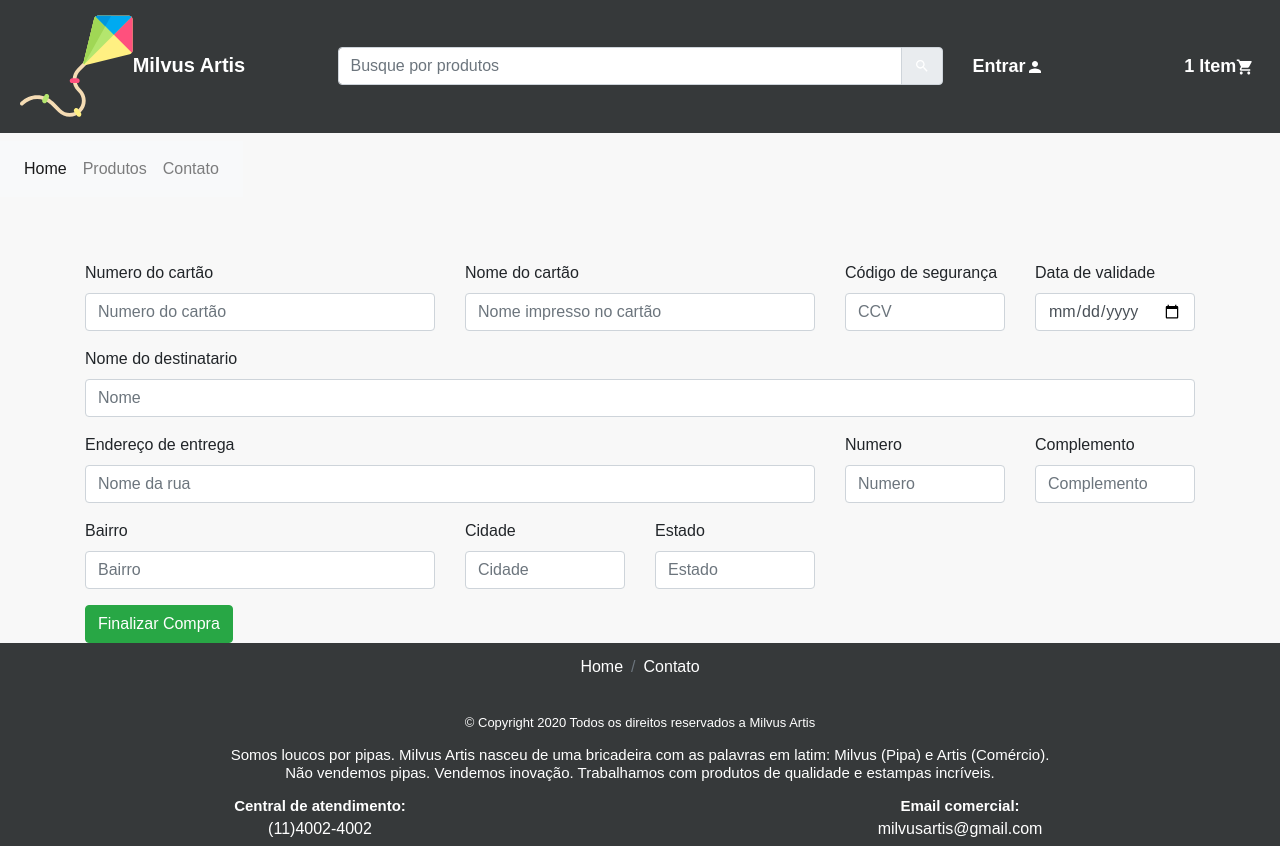
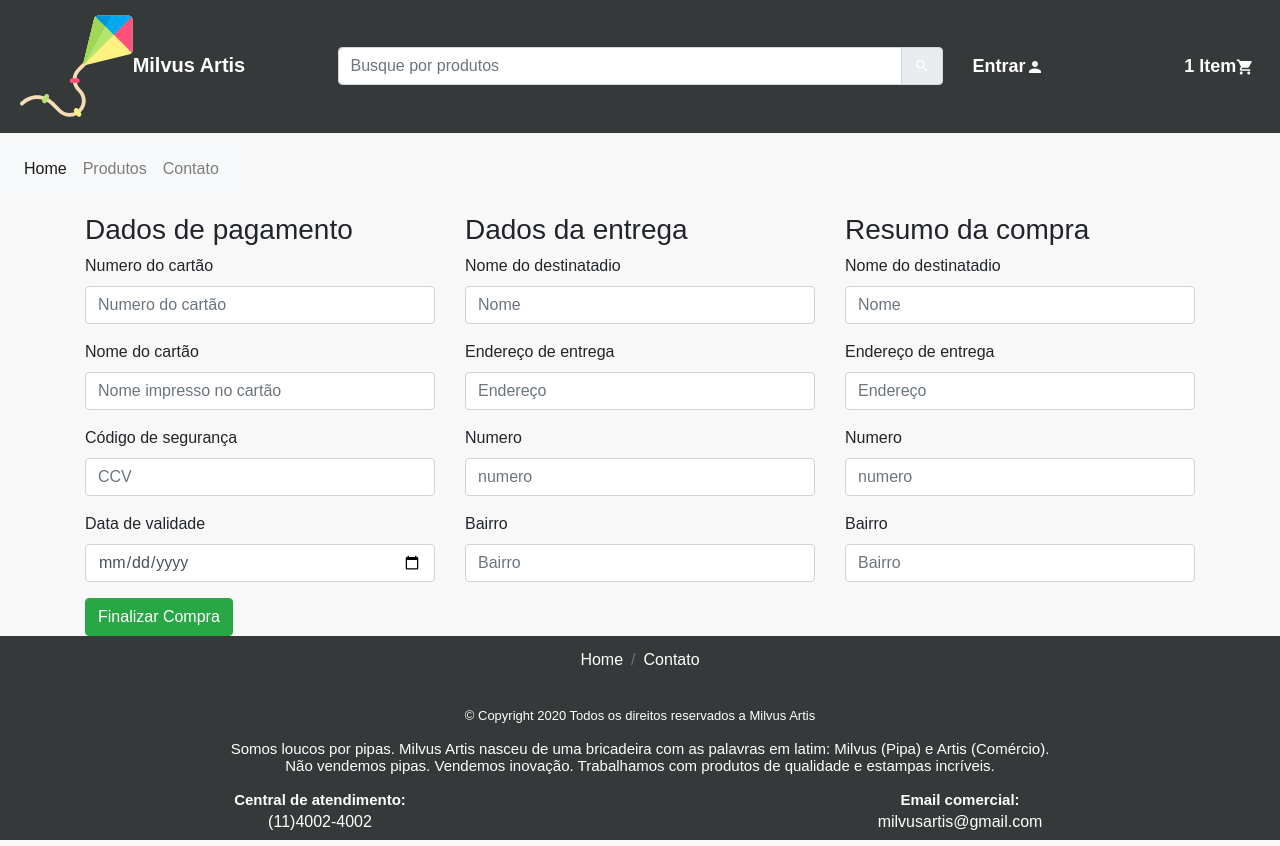
Before and after one commit to milvusartis/ecommerce-de-pipas, a React (Create React App) app: page /checkout in a window 1280 px wide. Built offline with nearby package versions, Linux system fonts and the light colour scheme; a web font is replaced by a local one.

Commit message:
checkout alterado

```diff
--- a/src/componentes/Checkout/checkout.js
+++ b/src/componentes/Checkout/checkout.js
@@ -9,81 +9,73 @@ class Checkout extends Component {
 
     render() {
         return (
-            <> <Container className="mt-5" id="checkout"xs="12" md="8">
+            <>
+            <Container id="checkout"xs="12" md="8">
                 <Form>
                     <Row>
                     <Col xs="12" md="4">
+                        <h3>Dados de pagamento</h3>
                         <FormGroup>
                             <Label >Numero do cartão</Label>
                             <Input  type="number" name="cartao" id="cartao" placeholder="Numero do cartão" />
                         </FormGroup>
-                    </Col>
-                    <Col xs="12" md="4">
                             <FormGroup>
                                 <Label>Nome do cartão</Label>
                                 <Input  type="text" name="nomeCarto" id="nomeCarto" placeholder="Nome impresso no cartão" />
                             </FormGroup>
-                    </Col>
-                    <Col xs="12" md="2" >
                             <FormGroup>
                                 <Label>Código de segurança</Label>
                                 <Input  type="number" name="ccv" id="ccv"placeholder="CCV"/>
                             </FormGroup>
-                    </Col>
-                    <Col xs="12" md="2" >
                             <FormGroup >
                                 <Label >Data de validade</Label>
                                 <Input  type="date" name="dataValiade" id="dataValidade"placeholder="Data"/>
                             </FormGroup>
                     </Col>
-                </Row>
+                    <Col xs="12" md="4">
+                        <h3>Dados da entrega</h3>
                         <FormGroup>
-                    <Label>Nome do destinatario </Label>
-                    <Input  type="text" name="nomeDestinatario" id="nomeDestinatario" placeholder="Nome"/>
+                            <Label >Nome do destinatadio</Label>
+                            <Input  type="text" name="nomeEntrega" id="nomeEntrega" placeholder="Nome" />
                         </FormGroup>
-                <Row>
-                <Col xs="12" md="8">
                             <FormGroup>
                                 <Label>Endereço de entrega</Label>
-                    <Input  type="text" name="endereco" id="endereco" placeholder="Nome da rua"/>
+                                <Input  type="text" name="enderecoEntrega" id="enderecoEntrega" placeholder="Endereço" />
                             </FormGroup>
+                            <FormGroup>
+                                <Label>Numero</Label>
+                                <Input  type="number" name="numero" id="ccv"placeholder="numero"/>
+                            </FormGroup>
+                            <FormGroup >
+                                <Label >Bairro</Label>
+                                <Input  type="text" name="bairro" id="bairro"placeholder="Bairro"/>
+                            </FormGroup>
+
                     </Col>
-                <Col xs="6" md="2">
+                    <Col xs="12" md="4">
+                        <h3>Resumo da compra</h3>
                         <FormGroup>
-                        <Label for="exampleZip">Numero</Label>
-                        <Input  type="number" name="numeroCasa" id="numeroCasa" placeholder="Numero"/>
+                            <Label >Nome do destinatadio</Label>
+                            <Input  type="text" name="nomeEntrega" id="nomeEntrega" placeholder="Nome" />
                         </FormGroup>
-                    </Col>
-                    <Col xs="6" md="2">
                             <FormGroup>
-                        <Label>Complemento</Label>
-                        <Input  type="text" name="complemento" id="complemento"placeholder="Complemento"/>
+                                <Label>Endereço de entrega</Label>
+                                <Input  type="text" name="enderecoEntrega" id="enderecoEntrega" placeholder="Endereço" />
+                            </FormGroup>
+                            <FormGroup>
+                                <Label>Numero</Label>
+                                <Input  type="number" name="numero" id="ccv"placeholder="numero"/>
+                            </FormGroup>
+                            <FormGroup >
+                                <Label >Bairro</Label>
+                                <Input  type="text" name="bairro" id="bairro"placeholder="Bairro"/>
                             </FormGroup>
                     </Col>
                     </Row>
-                <Row>
-                    <Col xs="12" md="4">
-                    <FormGroup>
-                        <Label for="exampleCity">Bairro</Label>
-                        <Input  type="text" name="bairro" id="bairro"placeholder="Bairro"/>
-                    </FormGroup>
-                    </Col>
-                    <Col xs="6" md="2">
-                    <FormGroup>
-                        <Label>Cidade</Label>
-                        <Input  type="text" name="cidade" id="cidade"placeholder="Cidade"/>
-                    </FormGroup>
-                    </Col>
-                    <Col xs="6" md="2">
-                    <FormGroup>
-                        <Label>Estado</Label>
-                        <Input  type="text" name="estado" id="estado"placeholder="Estado"/>
-                    </FormGroup>
-                    </Col>
-                </Row>
+                </Form>
+
 
                 <Button color="success">Finalizar Compra</Button>
-                </Form>
                 </Container>
     </>
         );
--- a/src/componentes/login/Cadastro.js
+++ b/src/componentes/login/Cadastro.js
@@ -1,6 +1,5 @@
 import React, {Component} from 'react';
 import "./Cadastro.css";
-import '@fortawesome/fontawesome-free/css/all.min.css';
 import InputMask from "react-input-mask";
 
 import {
--- a/src/componentes/prodcompleto/ProCompleto.js
+++ b/src/componentes/prodcompleto/ProCompleto.js
@@ -156,7 +156,7 @@ render() {
                                 </Button>
                             </Row>
                             <Button href="http://localhost:3000/checkout"
-                            color="success"
+                            color="danger"
                             className="btn-lg col-sm-12 col-md-6 mt-2">
                                 Comprar
                             </Button>
```
Also changed, not shown: 2 other files (tests, documents, lock files or other folders). Lines whose indentation alone changed are shown as unchanged.
